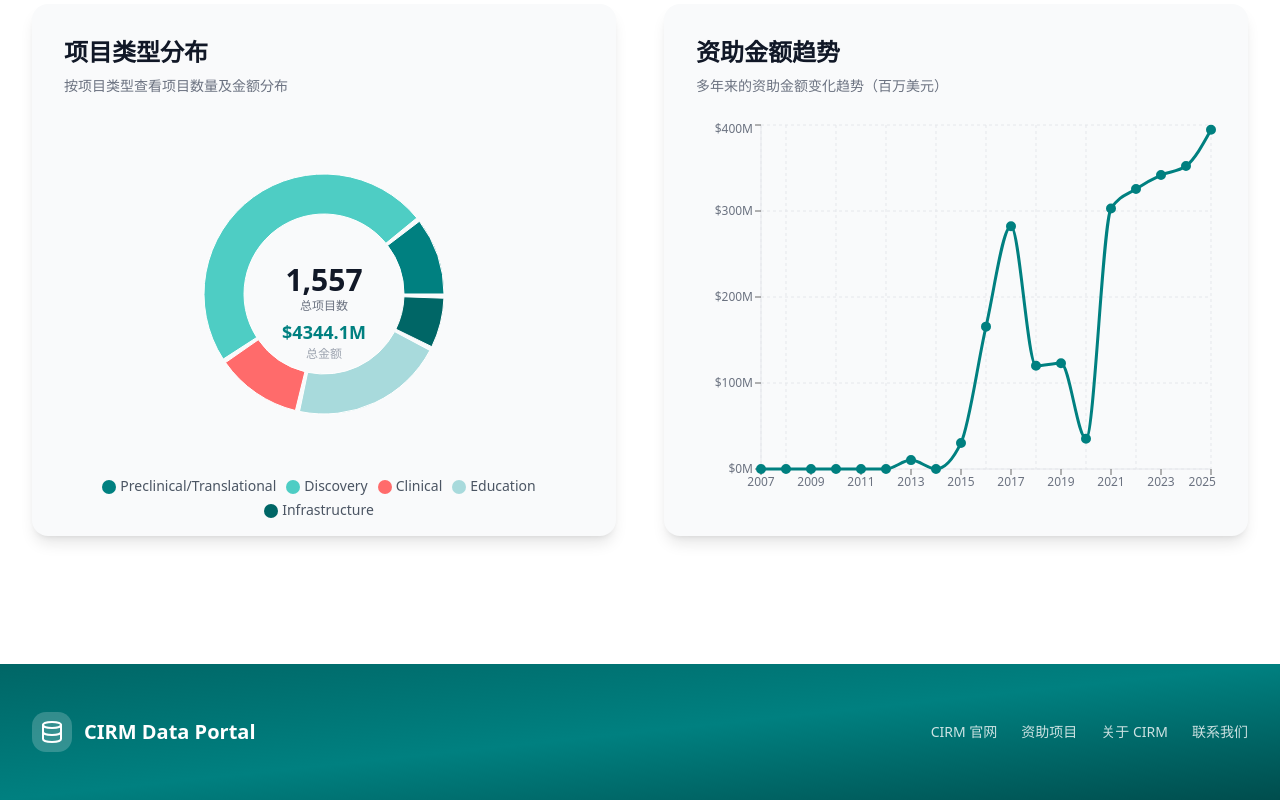
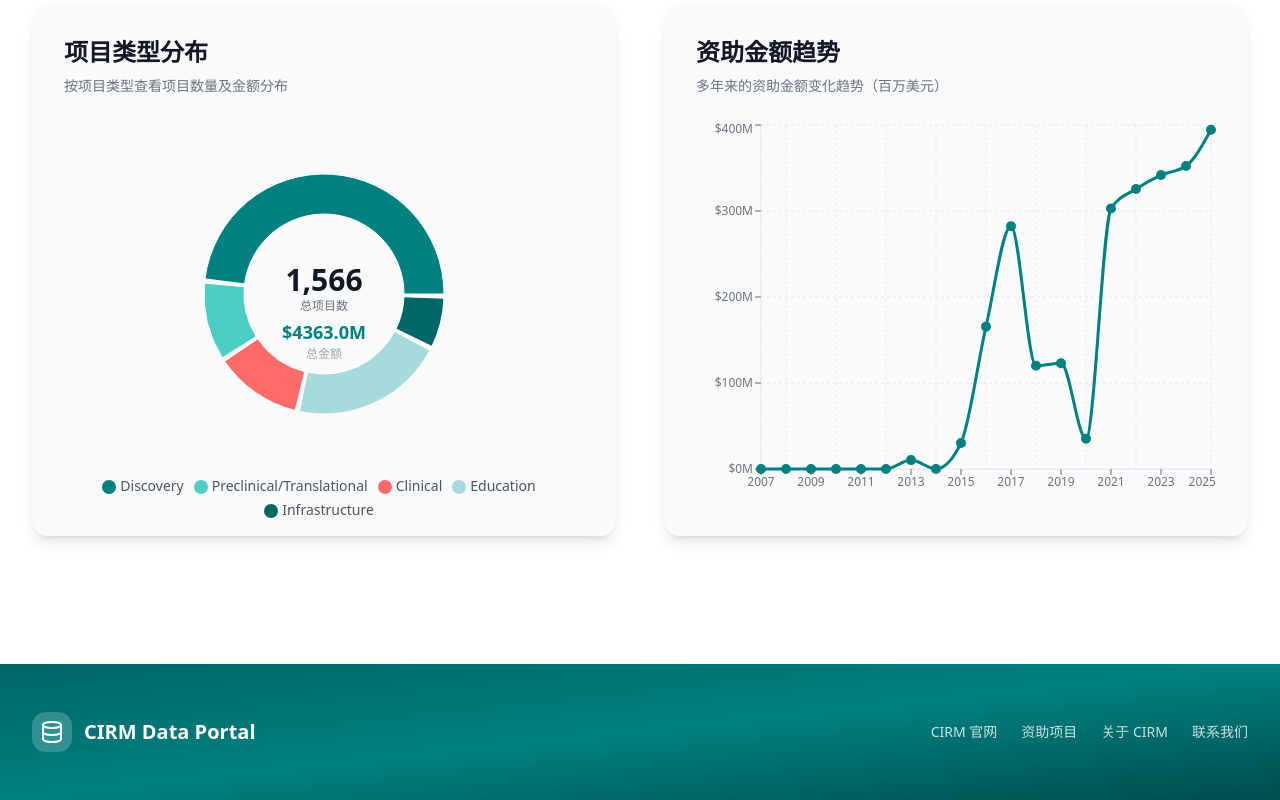
Before and after one commit to yuanyuan7500-gif/cirm-data, a React (Vite) app: page / in a window 1280 px wide. Shown: the part 1703-2503 px from the top of the page. Built offline with nearby package versions, Linux system fonts and the light colour scheme.

Commit message:
Update ChartsSection.tsx
数据流向总结
表格
图表	数据源	数据级别
项目类型分布（环形图）	data.grants	资助类型级别（汇总）
资助金额趋势（折线图）	data.activeGrants	具体项目级别（明细）

```diff
--- a/src/sections/ChartsSection.tsx
+++ b/src/sections/ChartsSection.tsx
@@ -66,30 +66,46 @@ export function ChartsSection({ data }: ChartsSectionProps) {
     return () => ctx.revert();
   }, []);
 
-  // 饼图数据 - 使用 data.programStats
-  const rawPieData = Object.entries(data.programStats).map(([name, stat]) => ({
-    name,
-    value: stat.projects,
-    amount: stat.amount,
-  }));
+  // 饼图数据 - 从 data.grants 计算（资助类型级别）
+  const pieData = (() => {
+    const stats: Record<string, { projects: number; amount: number }> = {};
 
-  const preclinicalTypes = ['Preclinical', 'Preclinical/Translational', 'Translational'];
-  const preclinicalData = rawPieData.filter(item => preclinicalTypes.includes(item.name));
-  const otherData = rawPieData.filter(item => !preclinicalTypes.includes(item.name));
+    data.grants.forEach((grant) => {
+      let type = grant.programType;
 
-  const mergedPreclinical = {
-    name: 'Preclinical/Translational',
-    value: preclinicalData.reduce((sum, item) => sum + item.value, 0),
-    amount: preclinicalData.reduce((sum, item) => sum + item.amount, 0),
-  };
+      // 合并 Preclinical 相关类型
+      if (type === 'Preclinical' || type === 'Translational') {
+        type = 'Preclinical/Translational';
+      }
 
-  const pieData = [mergedPreclinical, ...otherData];
+      if (!stats[type]) {
+        stats[type] = { projects: 0, amount: 0 };
+      }
+      stats[type].projects += grant.totalAwards || 0;
+      stats[type].amount += grant.awardValue || 0;
+    });
 
-  // 计算总计
+    const typeOrder = ['Discovery', 'Preclinical/Translational', 'Clinical', 'Education', 'Infrastructure'];
+    return Object.entries(stats)
+      .sort((a, b) => {
+        const indexA = typeOrder.indexOf(a[0]);
+        const indexB = typeOrder.indexOf(b[0]);
+        if (indexA === -1 && indexB === -1) return a[0].localeCompare(b[0]);
+        if (indexA === -1) return 1;
+        if (indexB === -1) return -1;
+        return indexA - indexB;
+      })
+      .map(([name, stat]) => ({
+        name,
+        value: stat.projects,
+        amount: stat.amount,
+      }));
+  })();
+
   const totalProjects = pieData.reduce((sum, item) => sum + item.value, 0);
   const totalAmount = pieData.reduce((sum, item) => sum + item.amount, 0);
 
-  // 折线图数据 - 使用 data.activeGrants
+  // 折线图数据 - 从 data.activeGrants 计算（具体项目级别）
   const yearlyData = (() => {
     const stats: Record<string, { amount: number; count: number }> = {};
 
@@ -125,7 +141,6 @@ export function ChartsSection({ data }: ChartsSectionProps) {
       }));
   })();
 
-  // 增强版饼图 Tooltip
   const PieTooltip = ({ active, payload }: any) => {
     if (active && payload && payload.length) {
       const data = payload[0].payload;
@@ -152,7 +167,6 @@ export function ChartsSection({ data }: ChartsSectionProps) {
     return null;
   };
 
-  // 折线图 Tooltip
   const LineTooltip = ({ active, payload, label }: any) => {
     if (active && payload && payload.length) {
       const data = payload[0].payload;
@@ -184,7 +198,7 @@ export function ChartsSection({ data }: ChartsSectionProps) {
         </div>
 
         <div className="grid grid-cols-1 lg:grid-cols-2 gap-8 lg:gap-12">
-          {/* 增强版环形图 - 同时显示数量和金额 */}
+          {/* 项目类型分布 - 从 data.grants */}
           <div
             ref={pieRef}
             className="bg-gray-50 rounded-2xl p-6 sm:p-8 shadow-lg"
@@ -227,7 +241,6 @@ export function ChartsSection({ data }: ChartsSectionProps) {
                   />
                 </PieChart>
               </ResponsiveContainer>
-              {/* 中心显示总计 */}
               <div className="absolute inset-0 flex items-center justify-center pointer-events-none">
                 <div className="text-center">
                   <p className="text-3xl font-bold text-gray-900">
@@ -243,7 +256,7 @@ export function ChartsSection({ data }: ChartsSectionProps) {
             </div>
           </div>
 
-          {/* 折线图 - 资助金额趋势 */}
+          {/* 资助金额趋势 - 从 data.activeGrants */}
           <div
             ref={lineRef}
             className="bg-gray-50 rounded-2xl p-6 sm:p-8 shadow-lg"
```
